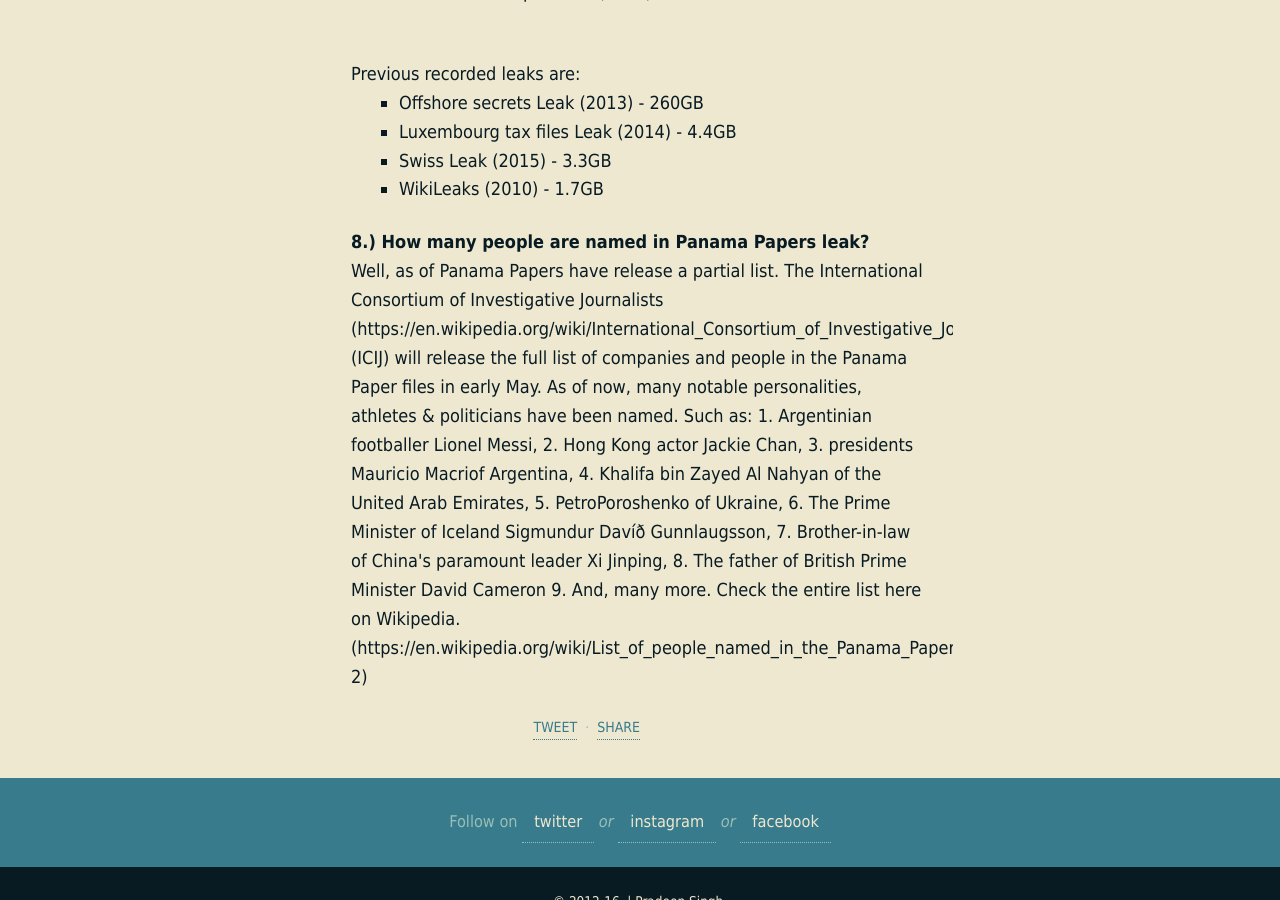
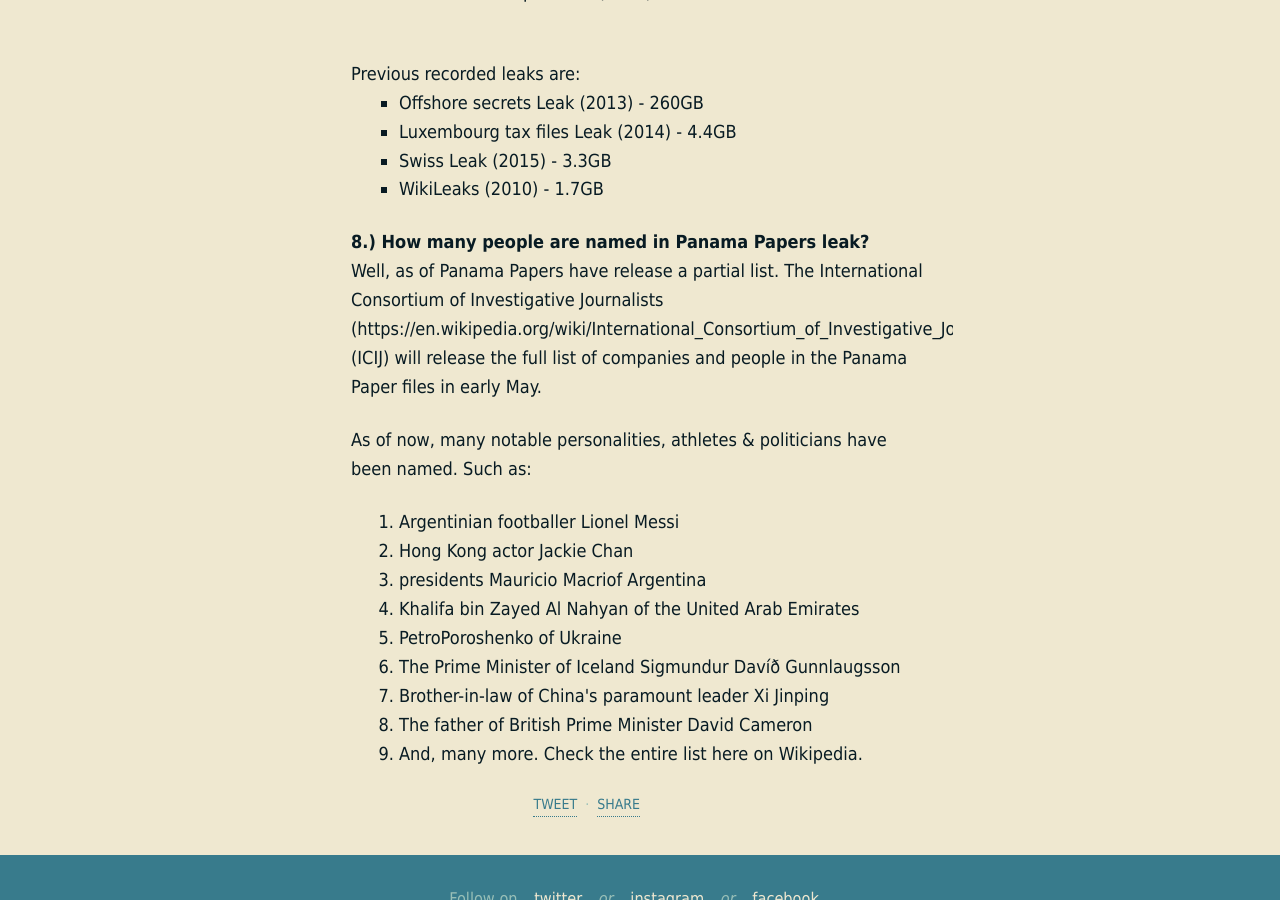
Before and after one commit to 93notes/93notes.github.io, a Jekyll site: the page built from _posts/2016-4-5-what-is-panama-paper-leak-all-about.html, in a window 1280 px wide and 900 px high, scrolled down 2817 px. Built offline with Jekyll 4.4.1, drawn with Linux system fonts in a browser that asks for light colours; nearby versions of some CDN libraries.

Commit message:
Update 2016-4-5-what-is-panama-paper-leak-all-about.html

```diff
--- a/_posts/2016-4-5-what-is-panama-paper-leak-all-about.html
+++ b/_posts/2016-4-5-what-is-panama-paper-leak-all-about.html
@@ -64,16 +64,18 @@ Previous recorded leaks are: <br>
 <p>
 <strong>8.) How many people are named in Panama Papers leak?</strong></br>
 Well, as of Panama Papers have release a partial list. The International Consortium of Investigative Journalists (https://en.wikipedia.org/wiki/International_Consortium_of_Investigative_Journalists) (ICIJ) will release the full list of companies and people in the Panama Paper files in early May.
-As of now, many notable personalities, athletes & politicians have been named. Such as:
-1. Argentinian footballer Lionel Messi,
-2. Hong Kong actor Jackie Chan,
-3. presidents Mauricio Macriof Argentina,
-4. Khalifa bin Zayed Al Nahyan of the United Arab Emirates,
-5. PetroPoroshenko of Ukraine,
-6. The Prime Minister of Iceland Sigmundur Davíð Gunnlaugsson,
-7. Brother-in-law of China's paramount leader Xi Jinping,
-8. The father of British Prime Minister David Cameron
-9. And, many more. Check the entire list here on Wikipedia.  (https://en.wikipedia.org/wiki/List_of_people_named_in_the_Panama_Papers#cite_note-2)
+<p>As of now, many notable personalities, athletes & politicians have been named. Such as: </br>
+<ol>
+<li>Argentinian footballer Lionel Messi </li>
+<li>Hong Kong actor Jackie Chan </li>
+<li>presidents Mauricio Macriof Argentina </li>
+<li>Khalifa bin Zayed Al Nahyan of the United Arab Emirates </li>
+<li> PetroPoroshenko of Ukraine </li>
+<li>The Prime Minister of Iceland Sigmundur Davíð Gunnlaugsson </li>
+<li>Brother-in-law of China's paramount leader Xi Jinping </li>
+<li> The father of British Prime Minister David Cameron </li>
+<li>And, many more. Check the entire list here on Wikipedia.   </li>
+</ol>
 </p>
 
 
```
